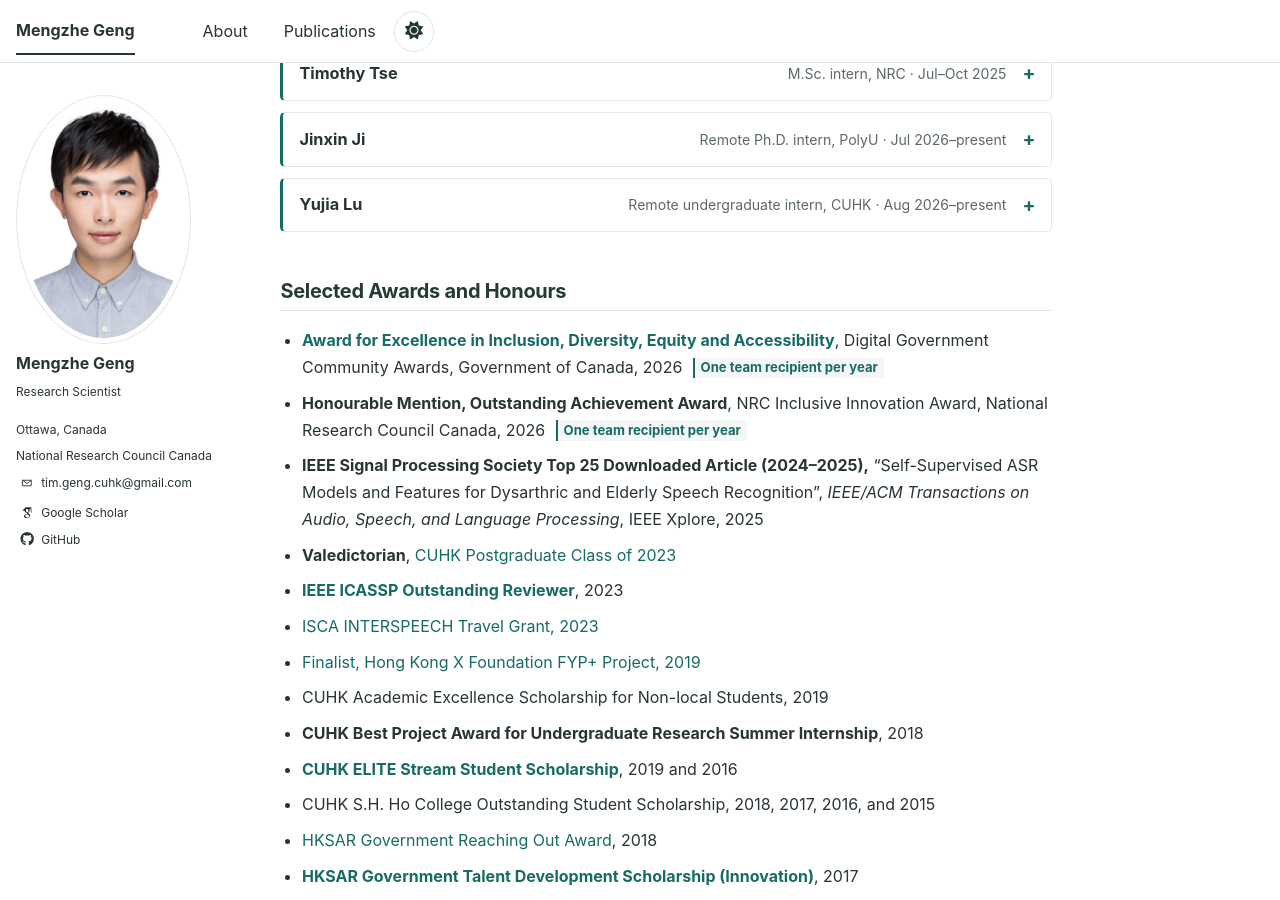
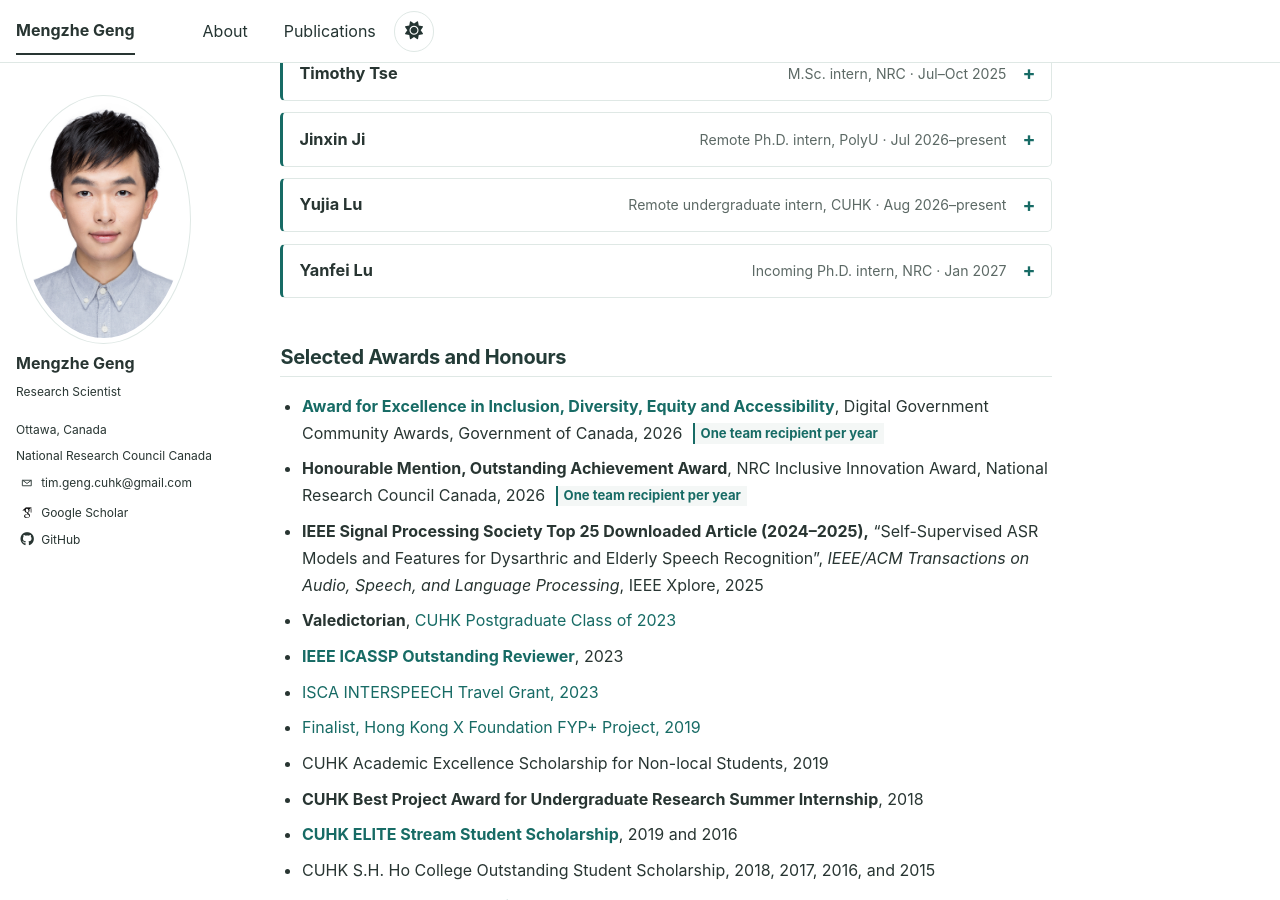
Before and after one commit to MENGZHEGENG/MENGZHEGENG.github.io, a Jekyll site: the page built from _pages/about.md, in a window 1280 px wide and 900 px high, scrolled down 2570 px. Built offline with Jekyll 4.4.1, drawn with Linux system fonts in a browser that asks for light colours; some web fonts are replaced.

Commit message:
Add Yanfei Lu supervision entry

```diff
--- a/_pages/about.md
+++ b/_pages/about.md
@@ -180,6 +180,15 @@ classes: wide
       <p class="supervision-detail"><span class="supervision-label">Preprint</span><span class="supervision-detail-copy"><a href="https://arxiv.org/abs/2609.08899" target="_blank" rel="noopener noreferrer">From Scores to Evidence: Auditable Decisions Can Improve Speech Deepfake Detection</a>, <em>arXiv:2609.08899</em> (2026)</span></p>
     </div>
   </details>
+  <details class="supervision-entry">
+    <summary class="supervision-heading">
+      <span class="supervision-name">Yanfei Lu</span>
+      <span class="publication-meta">Incoming Ph.D. intern, NRC · Jan 2027</span>
+    </summary>
+    <div class="supervision-details">
+      <p class="supervision-detail"><span class="supervision-label">Publication</span><span class="supervision-detail-copy"><a href="https://aclanthology.org/2026.lrec-1.709/" target="_blank" rel="noopener noreferrer">GlossMATE: Multi-Agent Translator Explanations for Glosses</a>, <em>Language Resources and Evaluation Conference (LREC 2026)</em></span></p>
+    </div>
+  </details>
 </div>
 
 <h2 id="awards">Selected Awards and Honours</h2>
```
